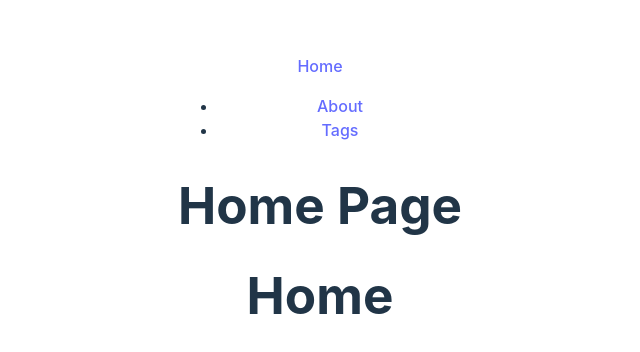
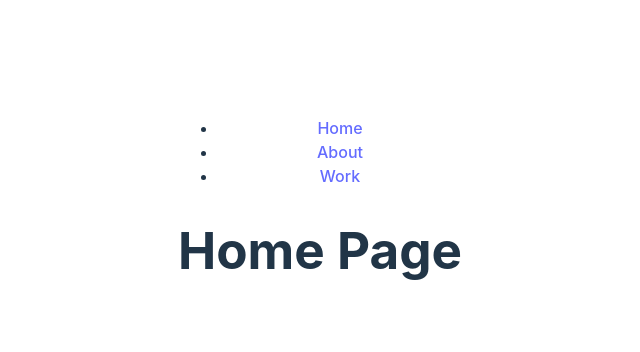
Before and after one commit to TobiaRigon/vue-portfolio, a Vue app: page / in a window 1280 px wide. Shown: the part 194-546 px from the top of the page, without its empty margins (320-960 px from the left). Built offline with nearby package versions, Linux system fonts and the light colour scheme.

Commit message:
Config: structure setup

```diff
--- a/src/components/ApiEvents.vue
+++ b/src/components/ApiEvents.vue
@@ -9,7 +9,27 @@ export default {
 </script>
 
 <template>
-  <h1 class="text-center">Home</h1>
+  <div>
+    <nav
+      class="navbar navbar-expand-lg navbar-light"
+      style="background-color: rgba(255, 255, 255, 0)"
+    >
+      <div class="container">
+        <ul class="navbar-nav">
+          <li class="nav-item">
+            <router-link to="/" class="navbar-brand">Home</router-link>
+          </li>
+          <li class="nav-item">
+            <router-link to="/about" class="nav-link">About</router-link>
+          </li>
+          <li class="nav-item">
+            <router-link to="/work" class="nav-link">Work</router-link>
+          </li>
+        </ul>
+      </div>
+    </nav>
+    <router-view />
+  </div>
 </template>
 
 <style scoped></style>
--- a/src/layouts/MainLayout.vue
+++ b/src/layouts/MainLayout.vue
@@ -1,21 +1,13 @@
+<script>
+import ApiEvents from "../components/ApiEvents.vue";
+
+export default {
+  components: {
+    ApiEvents,
+  },
+};
+</script>
+
 <template>
-  <div>
-    <nav
-      class="navbar navbar-expand-lg navbar-light"
-      style="background-color: rgba(255, 255, 255, 0)"
-    >
-      <div class="container">
-        <router-link to="/" class="navbar-brand">Home</router-link>
-        <ul class="navbar-nav">
-          <li class="nav-item">
-            <router-link to="/about" class="nav-link">About</router-link>
-          </li>
-          <li class="nav-item">
-            <router-link to="/tags" class="nav-link">Tags</router-link>
-          </li>
-        </ul>
-      </div>
-    </nav>
-    <router-view />
-  </div>
+  <ApiEvents />
 </template>
--- a/src/main.js
+++ b/src/main.js
@@ -5,12 +5,12 @@ import './style.css'
 import MainLayout  from './layouts/MainLayout.vue'
 import HomePage from './pages/HomePage.vue'
 import AboutPage from './pages/AboutPage.vue'
-import TagsPage from './pages/TagsPage.vue'
+import WorkPage from './pages/WorkPage.vue'
 
 const routes = [
    {path: '/', component: HomePage} ,
    {path: '/about', component: AboutPage} ,
-   {path: '/tags', component: TagsPage} ,
+   {path: '/work', component: WorkPage} ,
 ]
 
 
--- a/src/pages/HomePage.vue
+++ b/src/pages/HomePage.vue
@@ -11,7 +11,6 @@ export default {
 <template>
   <div>
     <h1>Home Page</h1>
-    <ApiEvents />
   </div>
 </template>
 
--- a/src/pages/TagsPage.vue
+++ b/src/pages/WorkPage.vue
@@ -1,5 +1,5 @@
 <template>
   <div>
-    <h1>Tags</h1>
+    <h1>Work</h1>
   </div>
 </template>
```
Also changed, not shown: src/App.vue (+7 -17 lines), src/components/HeaderComponent.vue (added, +11 -0 lines).
